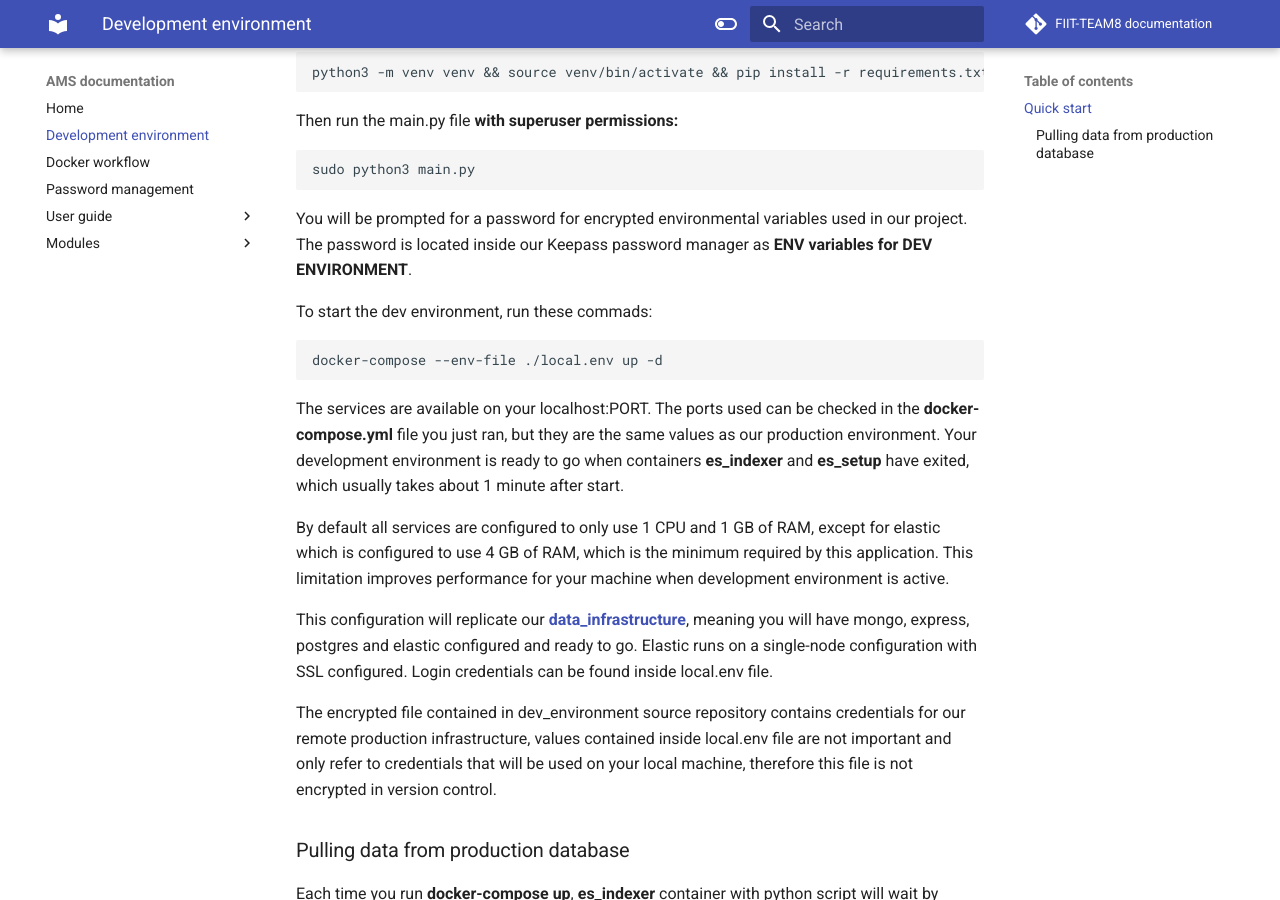
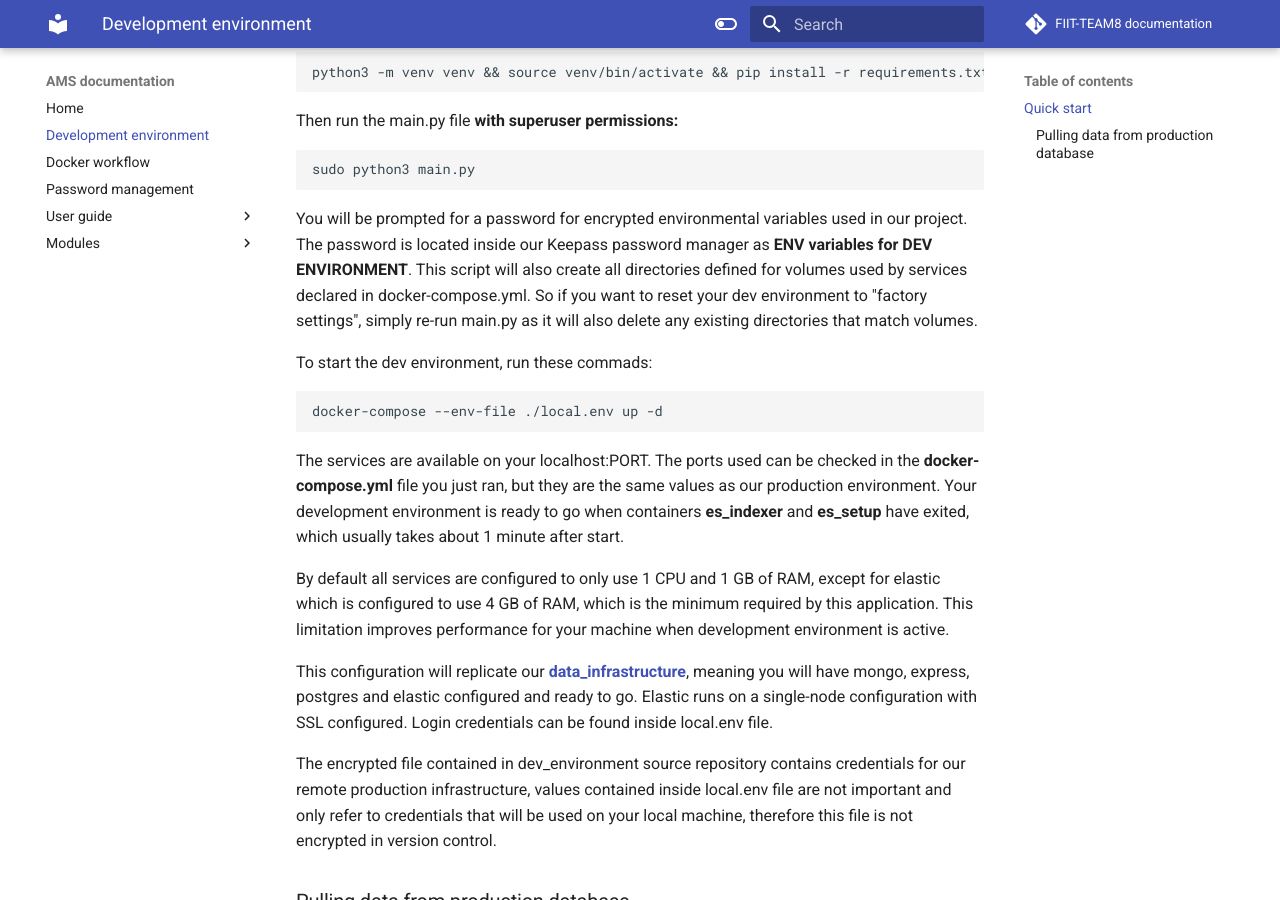
Before and after one commit to FIIT-TEAM8/team_documentation, an MkDocs documentation site: the page built from docs/devEnvironment.md, in a window 1280 px wide and 900 px high, scrolled down 616 px. Built offline with MkDocs 1.6.1 and Material for MkDocs 9.7.7, drawn with Linux system fonts in a browser that asks for light colours; comment, search, counter and statistics services are not loaded.

Commit message:
Update devEnvironment.md

````diff
--- a/docs/devEnvironment.md
+++ b/docs/devEnvironment.md
@@ -21,7 +21,7 @@ Then run the main.py file **with superuser permissions:**
 ```
 sudo python3 main.py
 ```
-You will be prompted for a password for encrypted environmental variables used in our project. The password is located inside our Keepass password manager as **ENV variables for DEV ENVIRONMENT**.
+You will be prompted for a password for encrypted environmental variables used in our project. The password is located inside our Keepass password manager as **ENV variables for DEV ENVIRONMENT**.  This script will also create all directories defined for volumes used by services declared in docker-compose.yml. So if you want to reset your dev environment to "factory settings", simply re-run main.py as it will also delete any existing directories that match volumes.
 
 To start the dev environment, run these commads:
 ```
````
